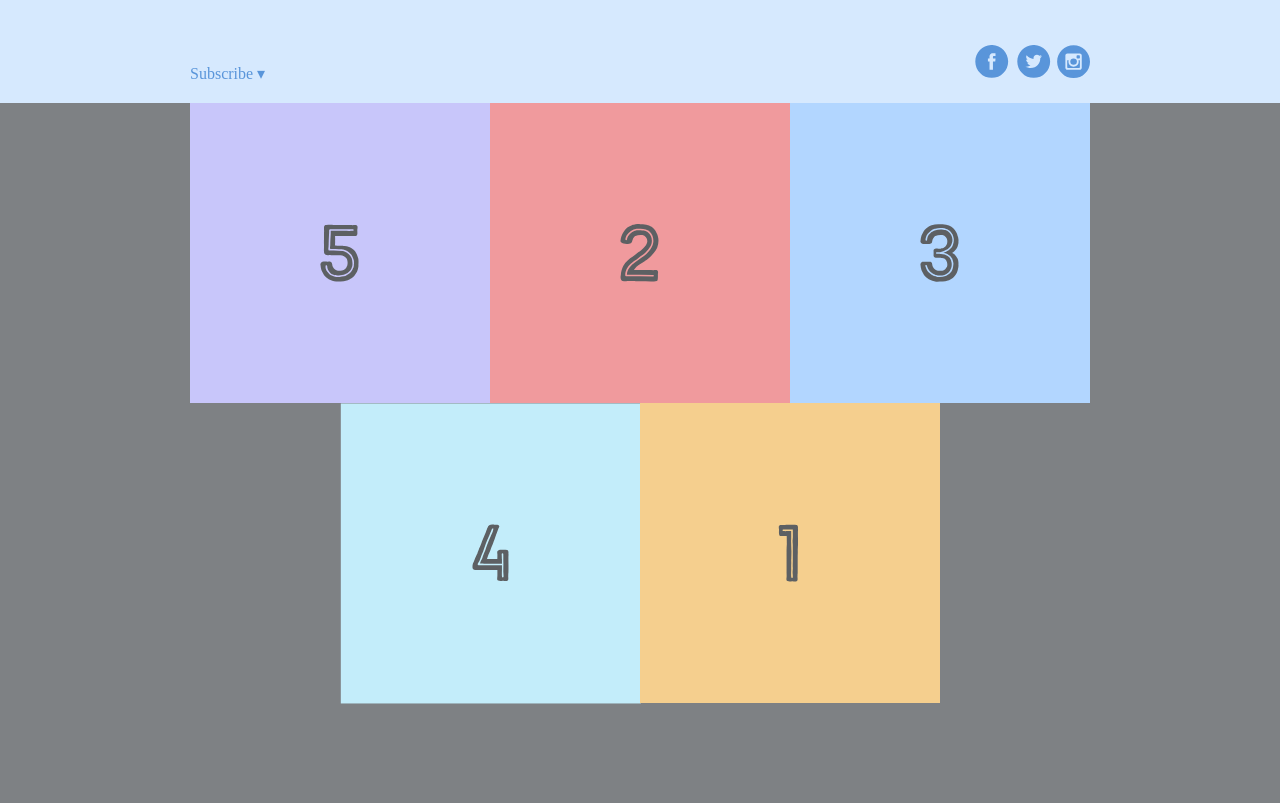
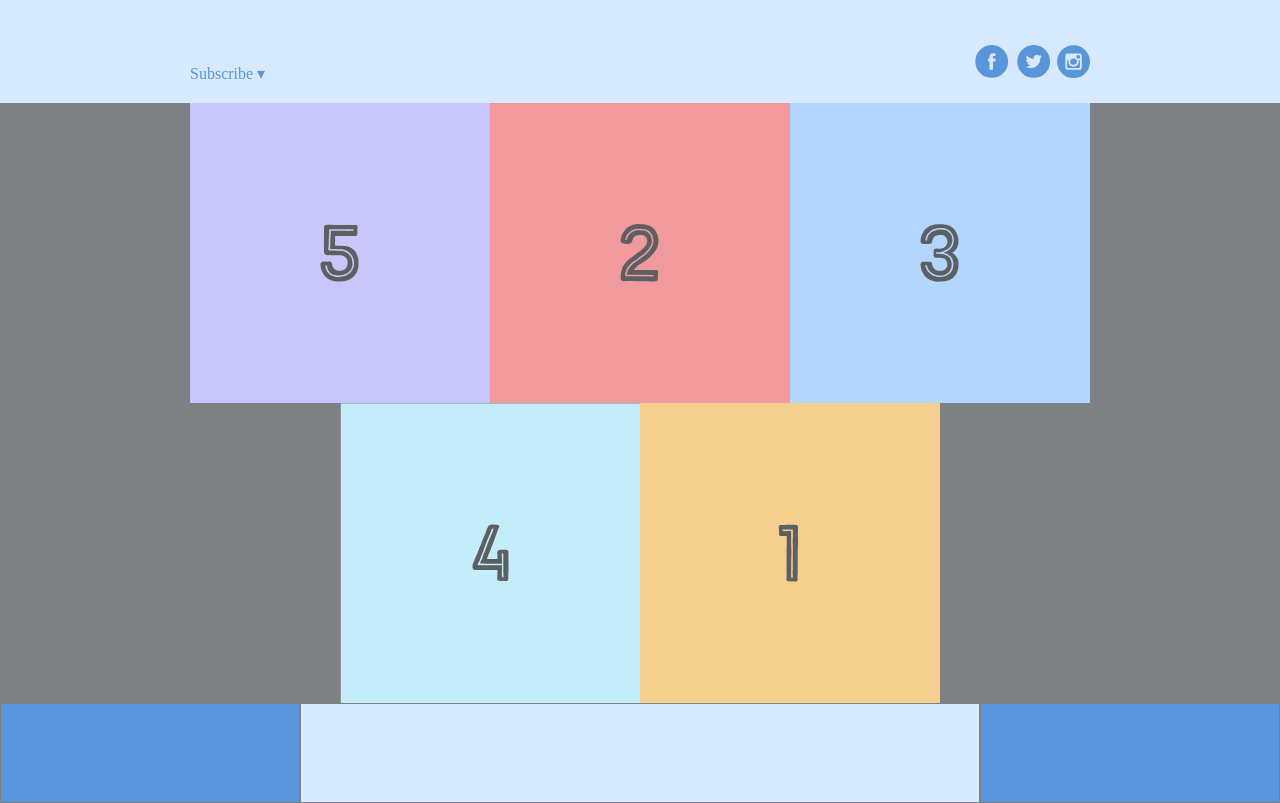
Before and after one commit to Csmnrpn/learning-stuff, a plain HTML site: page flexbox/index.html in a window 1280 px wide. Shown: the part 255-1058 px from the top of the page. Before the commit the page ends 963 px from the top, so only its background shows below. Drawn offline with Linux system fonts and the light colour scheme.

Commit message:
learning how to flexbox

```diff
--- a/flexbox/index.html
+++ b/flexbox/index.html
@@ -9,10 +9,8 @@
 <div class="menu-container">
     <div class="menu">
         <div class="date">Oct 10, 2020</div>
-        <div class="links">
-            <div class="signup">Sign Up</div>
-            <div class="login">Log in</div>
-        </div>
+        <div class="signup">Sign Up</div>
+        <div class="login">Log in</div>
     </div>
 </div>
 <div class='header-container'>
--- a/flexbox/style.css
+++ b/flexbox/style.css
@@ -78,3 +78,26 @@ body {
     align-self: flex-end;
     margin-bottom: 20px;
 }
+
+.footer {
+    display: flex;
+    justify-content: space-between;
+}
+
+.footer-item {
+    border:1px solid #7e8184;
+    height: 100px;
+    flex: 1;
+    background-color: #d6e9fe;
+}
+
+.footer-three,
+.footer-one {
+    flex: initial;
+    background-color: #5995DA;
+    width: 300px;
+}
+
+.signup {
+    margin-left: auto;
+}
```
